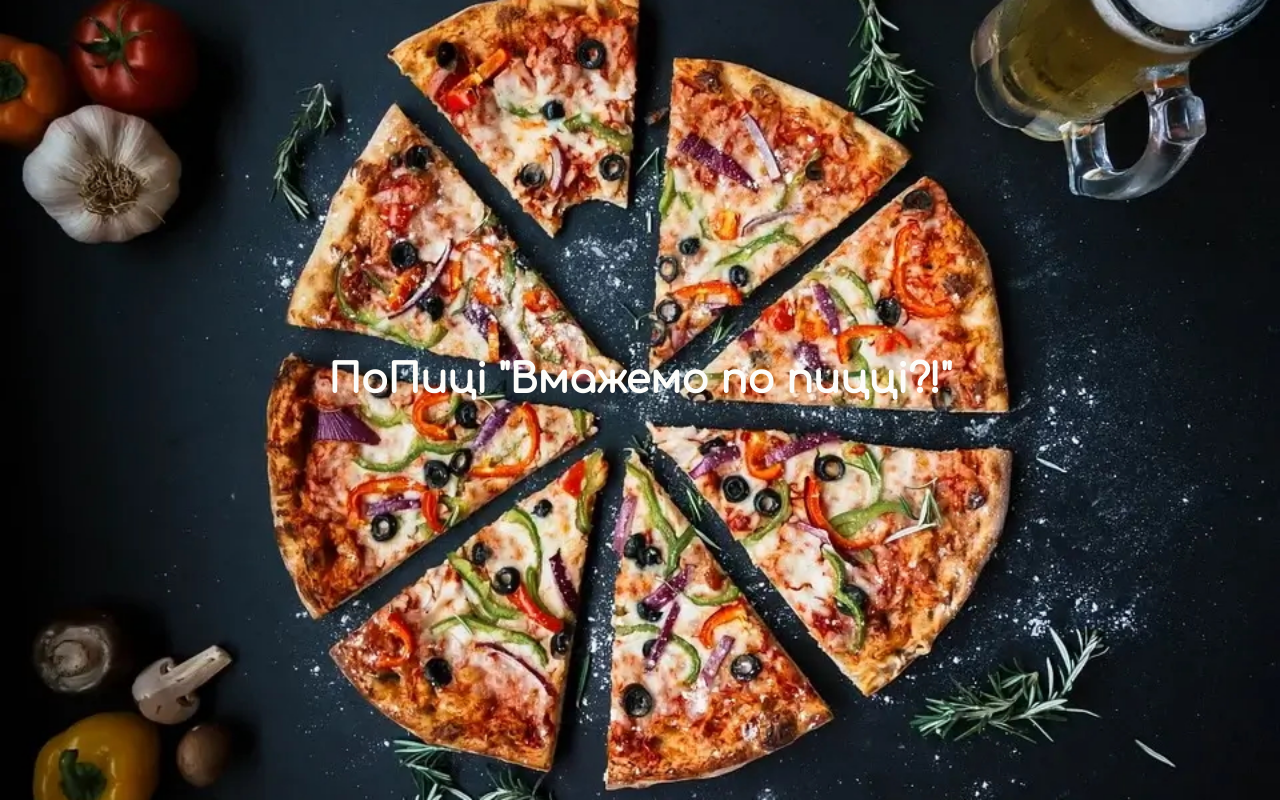
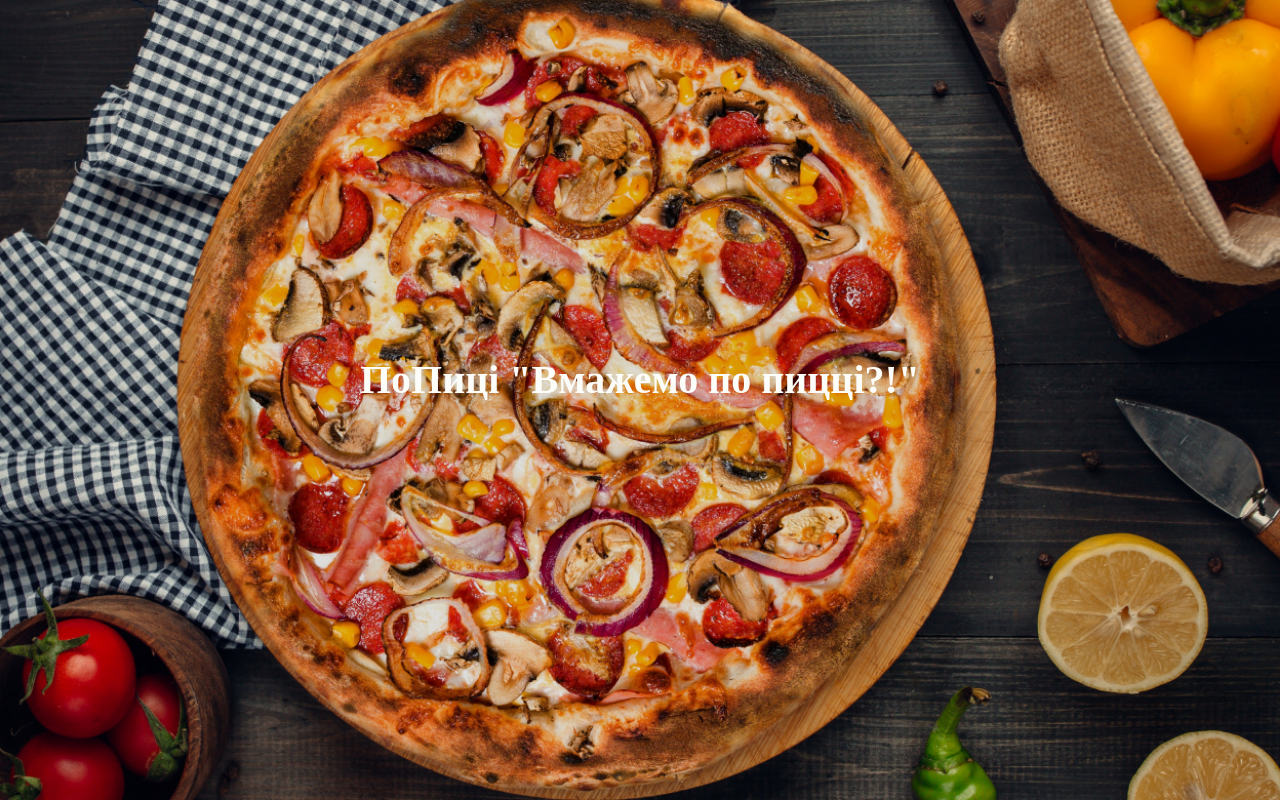
Before and after one commit to AlexKsenz/PizzaZher, a PHP site: page / in a window 1280 px wide. Run offline with PHP 8.4, Linux system fonts and the light colour scheme.

Commit message:
first  one

```diff
--- a/assets/fonts/fonts.css
+++ b/assets/fonts/fonts.css
@@ -1,8 +1,71 @@
 @font-face {
-    font-family: 'Comfortaa';
-    src: url('Comfortaa-Regular.woff2') format('woff2'),
-        url('Comfortaa-Regular.woff') format('woff');
+    font-family: 'Montserrat';
+    src: url('Montserrat-ExtraLight.woff2') format('woff2'),
+        url('Montserrat-ExtraLight.woff') format('woff');
+    font-weight: 200;
+    font-style: normal;
+    font-display: swap;
+}
+
+@font-face {
+    font-family: 'Montserrat';
+    src: url('Montserrat-ExtraLightItalic.woff2') format('woff2'),
+        url('Montserrat-ExtraLightItalic.woff') format('woff');
+    font-weight: 200;
+    font-style: italic;
+    font-display: swap;
+}
+
+@font-face {
+    font-family: 'Montserrat';
+    src: url('Montserrat-Medium.woff2') format('woff2'),
+        url('Montserrat-Medium.woff') format('woff');
+    font-weight: 500;
+    font-style: normal;
+    font-display: swap;
+}
+
+@font-face {
+    font-family: 'Montserrat';
+    src: url('Montserrat-Regular.woff2') format('woff2'),
+        url('Montserrat-Regular.woff') format('woff');
     font-weight: normal;
     font-style: normal;
     font-display: swap;
 }
+
+@font-face {
+    font-family: 'Montserrat';
+    src: url('Montserrat-Black.woff2') format('woff2'),
+        url('Montserrat-Black.woff') format('woff');
+    font-weight: 900;
+    font-style: normal;
+    font-display: swap;
+}
+
+@font-face {
+    font-family: 'Montserrat';
+    src: url('Montserrat-Bold.woff2') format('woff2'),
+        url('Montserrat-Bold.woff') format('woff');
+    font-weight: bold;
+    font-style: normal;
+    font-display: swap;
+}
+
+@font-face {
+    font-family: 'Mochiy Pop One';
+    src: url('MochiyPopOne-Regular.woff2') format('woff2'),
+        url('MochiyPopOne-Regular.woff') format('woff');
+    font-weight: normal;
+    font-style: normal;
+    font-display: swap;
+}
+
+@font-face {
+    font-family: 'Montserrat';
+    src: url('Montserrat-BoldItalic.woff2') format('woff2'),
+        url('Montserrat-BoldItalic.woff') format('woff');
+    font-weight: bold;
+    font-style: italic;
+    font-display: swap;
+}
```
Also changed, not shown: assets/fonts/Comfortaa-Regular.woff (deleted), assets/fonts/Comfortaa-Regular.woff2 (deleted), assets/img/main_bg.jpg.
